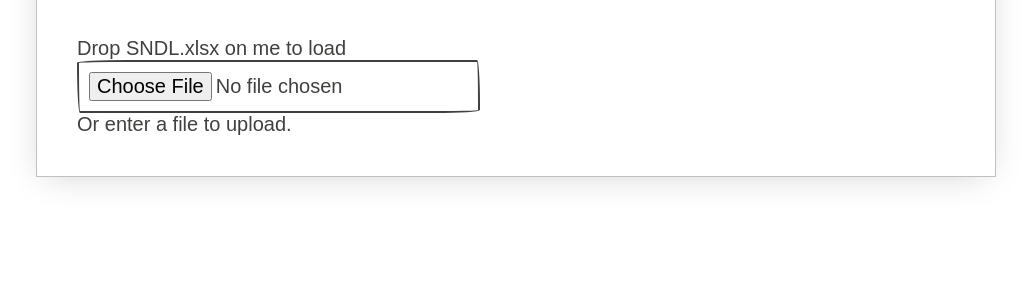
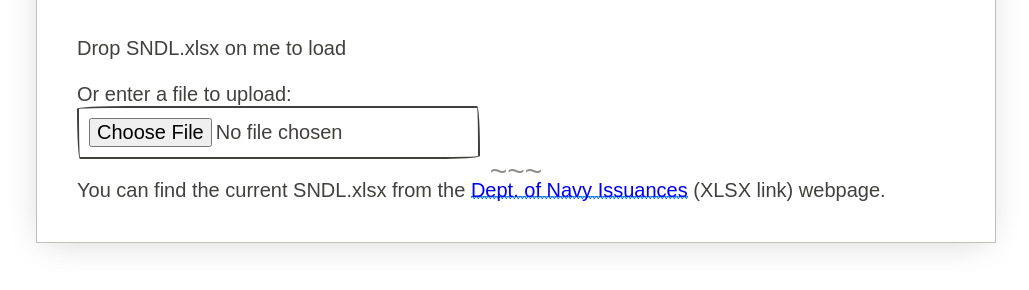
Before and after one commit to mpyne-navy/sndl-graph, a plain HTML site: page index.html in a window 1280 px wide. Shown: the part 130-420 px from the top of the page, without its empty margins (124-1153 px from the left). Drawn offline with Linux system fonts and the light colour scheme; a web font is replaced by a local one.

Commit message:
Add a link to the DONI website to find the Excel file.

```diff
--- a/index.html
+++ b/index.html
@@ -43,8 +43,14 @@ div.div_hidden {
              style
         -->
         <div id="ui_load_data" class="div_hidden">
-            <div id="file_drop_target">Drop SNDL.xlsx on me to load
-                <input type='file' id='file_load_target'>Or enter a file to upload</input>.</div>
+            <div id="file_drop_target">Drop SNDL.xlsx on me to load<br><br>
+
+                Or enter a file to upload: <input type='file' id='file_load_target'></input>
+
+                <hr>
+
+                You can find the current SNDL.xlsx from the <a href="https://www.secnav.navy.mil/doni/SECNAV%20Manuals/Secretary%20of%20the%20Navy%20and%20Chief%20of%20Naval%20Operations%20Shore%20and%20Fleet%20Address%20Listings.xlsx">Dept. of Navy Issuances</a> (XLSX link) webpage.
+            </div>
 
             <div id="file_load_msg" class="div_hidden row flex-spaces">
                 <input class="alert-state" id="file_load_alert" type="checkbox">
```
